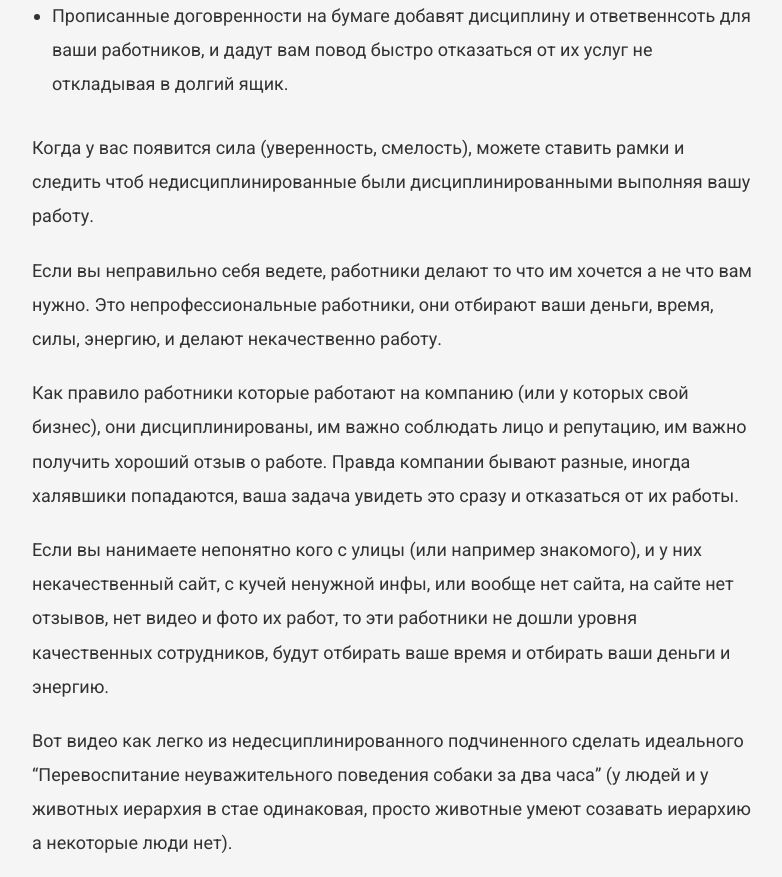
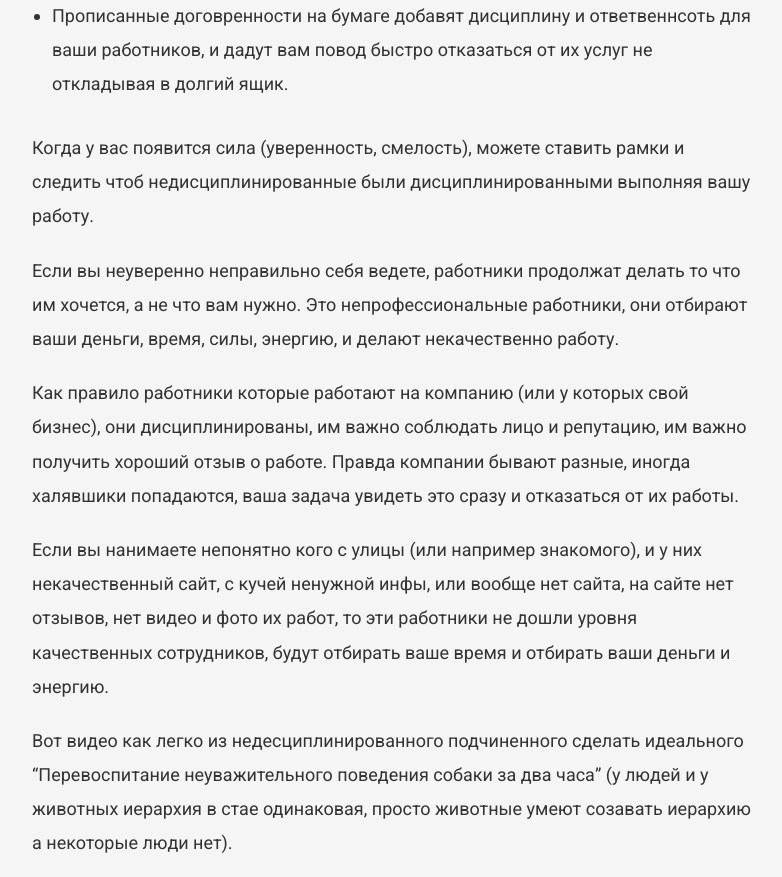
Before and after one commit to VadymVolos/vadymvolos.github.io, a Jekyll site: the page built from _posts/management/2017-06-02-esli-u-vas-plokhiye-rabotniki.md, in a window 1280 px wide and 900 px high, scrolled down 1102 px, cut to the strip 0-877 px from the top of the window. Shown: the whole strip, without its empty margins (248-1030 px from the left). Built offline with Jekyll 4.4.1, drawn with Linux system fonts in a browser that asks for light colours; nearby versions of some CDN libraries; comment, search, counter and statistics services are not loaded.

Commit message:
Update 2017-06-02-esli-u-vas-plokhiye-rabotniki.md

```diff
--- a/_posts/management/2017-06-02-esli-u-vas-plokhiye-rabotniki.md
+++ b/_posts/management/2017-06-02-esli-u-vas-plokhiye-rabotniki.md
@@ -29,7 +29,7 @@
 
 Когда у вас появится сила (уверенность, смелость), можете ставить рамки и следить чтоб недисциплинированные были дисциплинированными выполняя вашу работу.
 
-Если вы неправильно себя ведете, работники делают то что им хочется а не что вам нужно. Это непрофессиональные работники, они отбирают ваши деньги, время, силы, энергию, и делают некачественно работу.
+Если вы неуверенно неправильно себя ведете, работники продолжат делать то что им хочется, а не что вам нужно. Это непрофессиональные работники, они отбирают ваши деньги, время, силы, энергию, и делают некачественно работу.
 
 Как правило работники которые работают на компанию (или у которых свой бизнес), они дисциплинированы, им важно соблюдать лицо и репутацию, им важно получить хороший отзыв о работе. Правда компании бывают разные, иногда халявшики попадаются, ваша задача увидеть это сразу и отказаться от их работы.
 
```
